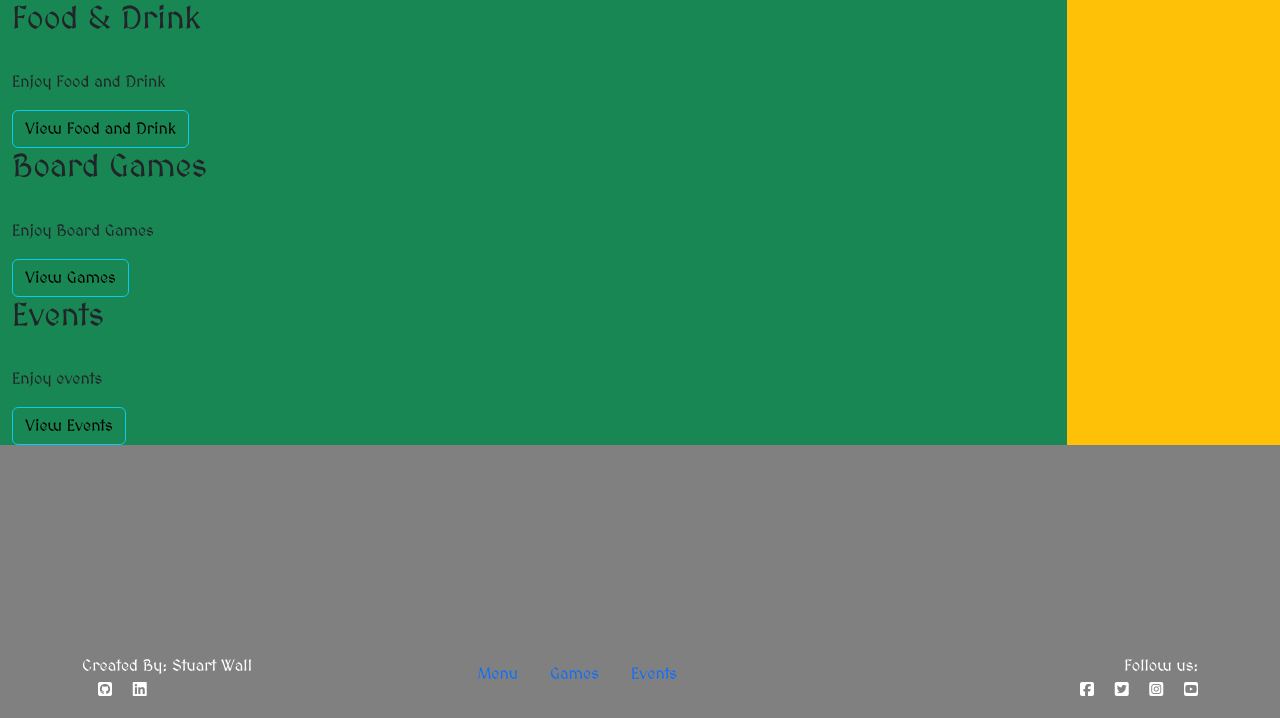
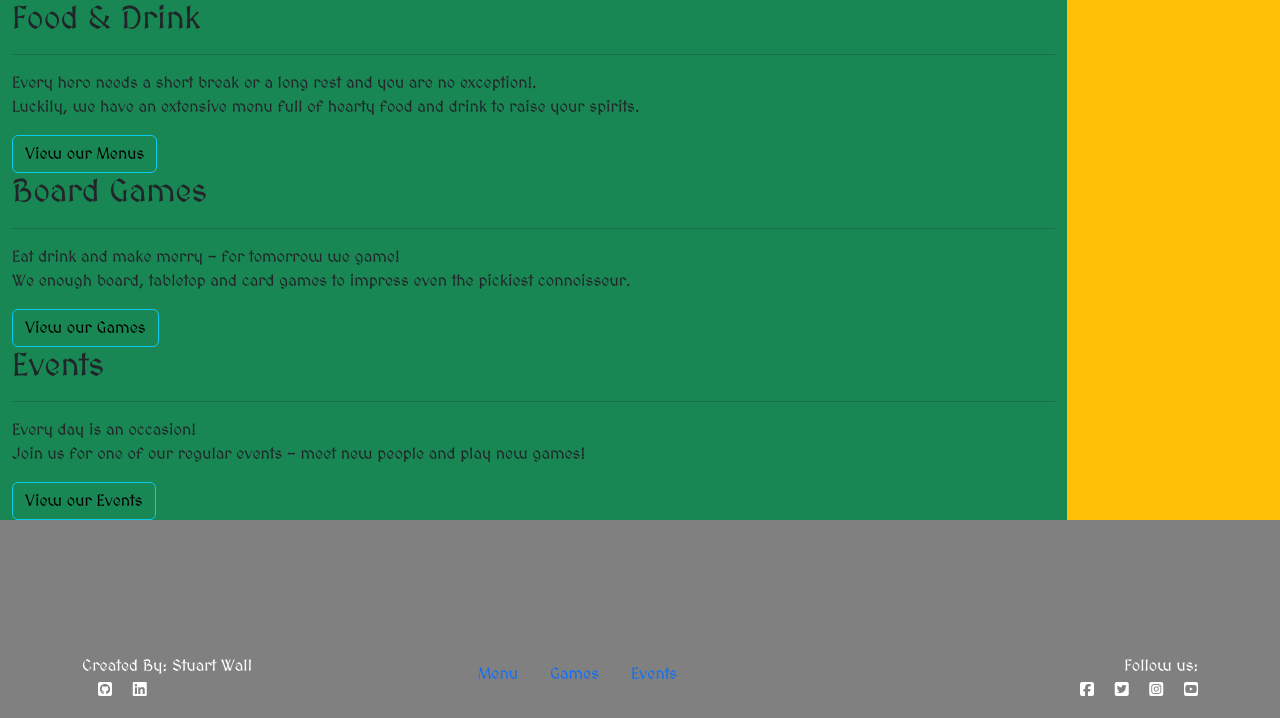
Before and after one commit to Clinelly/CI_PP4_Dragons_Flagon, a Django app: page /about/ in a window 1280 px wide. Shown: the part 82-800 px from the top of the page. Run offline with Django 3.2, Linux system fonts and the light colour scheme; some libraries are stand-ins or nearby versions.

Commit message:
Add text content to about page.

```diff
--- a/templates/about.html
+++ b/templates/about.html
@@ -7,25 +7,30 @@
     <div class="row">
         <div class="col-10 bg-success">
             <h2>Food & Drink</h2>
-            <br>
-            <p> Enjoy Food and Drink</p>
-            <a class="btn btn-info" href="{% url 'fooddrink' %}"> View Food and Drink </a>
+            <hr>
+            <p> Every hero needs a short break or a long rest and you are no exception!.<br>
+                Luckily, we have an extensive menu full of hearty food and drink to raise your spirits.</p>
+            <a class="btn btn-info" href="{% url 'fooddrink' %}"> View our Menus </a>
         </div>
     </div>
     <div class="row">
         <div class="col-10 bg-success">
             <h2>Board Games</h2>
-            <br>
-            <p> Enjoy Board Games</p>
-            <a class="btn btn-info" href="{% url 'games' %}"> View Games </a>
+            <hr>
+            <p> Eat drink and make merry - for tomorrow we game!<br>
+                We enough board, tabletop and card games to impress even the pickiest connoisseur.
+            </p>
+            <a class="btn btn-info" href="{% url 'games' %}"> View our Games </a>
         </div>
     </div>
     <div class="row">
         <div class="col-10 bg-success">
             <h2>Events</h2>
-            <br>
-            <p> Enjoy events</p>
-            <a class="btn btn-info" href="{% url 'events:calendar' %}"> View Events </a>
+            <hr>
+            <p> Every day is an occasion!<br>
+                Join us for one of our regular events - meet new people and play new games!
+            </p>
+            <a class="btn btn-info" href="{% url 'events:calendar' %}"> View our Events </a>
         </div>
     </div>
 </div>
```
Also changed, not shown: events/views.py (line endings or trailing spaces).
